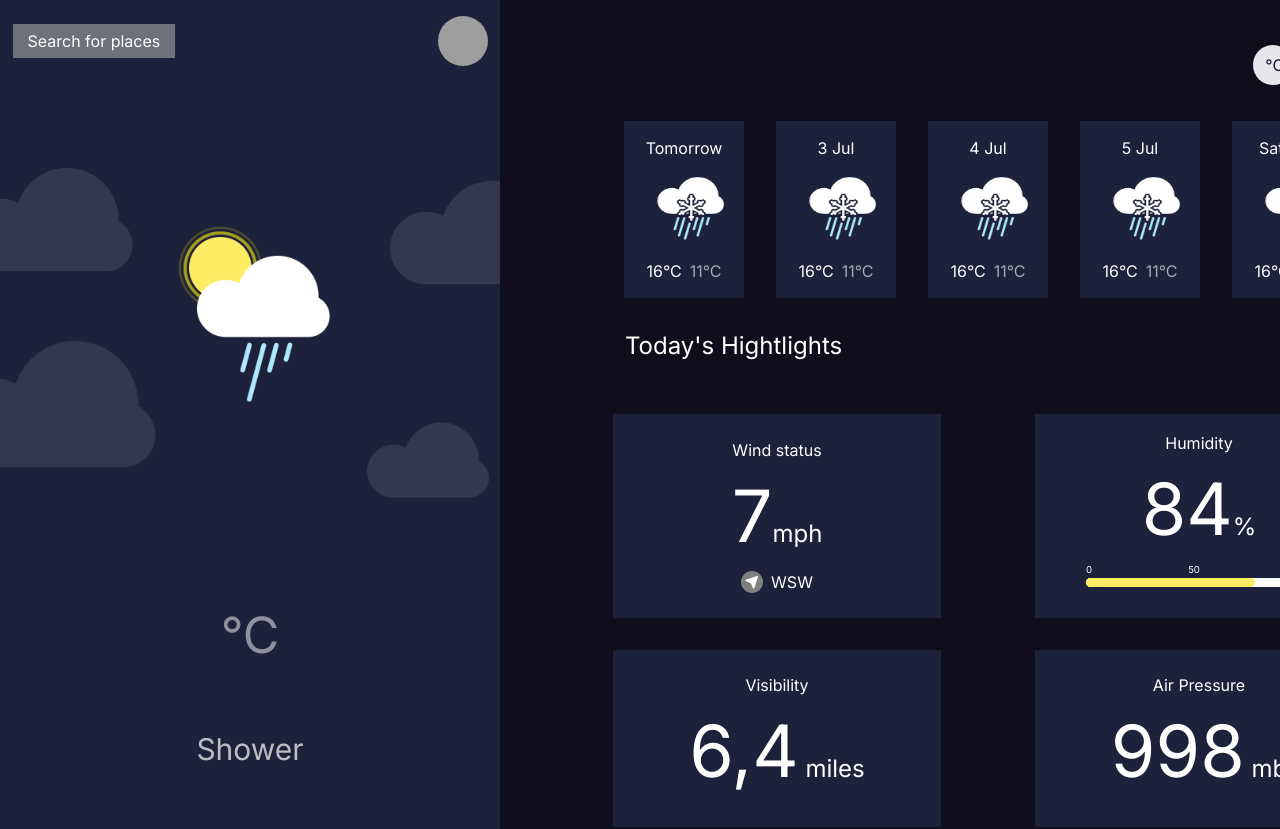
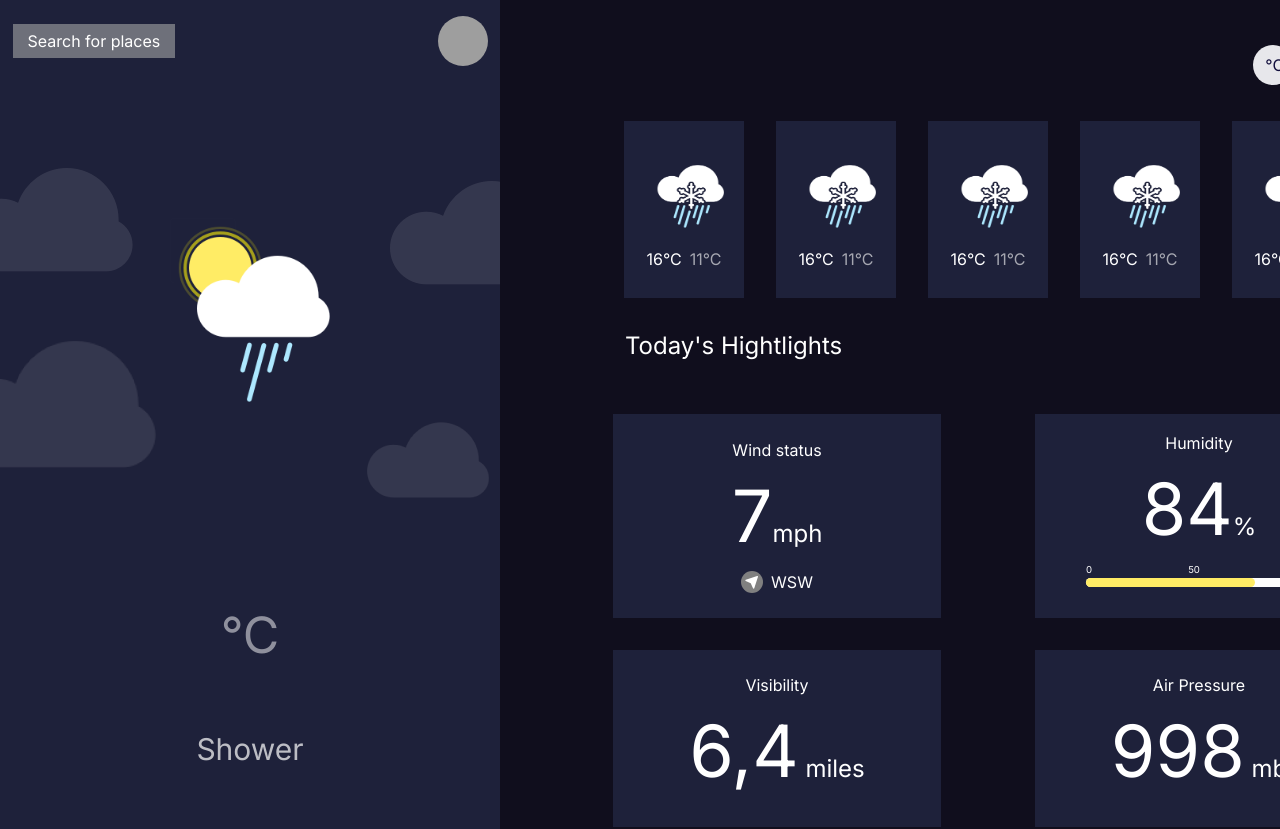
Before and after one commit to Alvarobyui/weather-web-app, a Next.js app: page / in a window 1280 px wide. Shown: the top 829 px of the page. Built offline with nearby package versions, Linux system fonts and the light colour scheme; no server answers; grey boxes are pictures that could not be loaded.

Commit message:
Main temperature for cards implemented :)

```diff
--- a/app/components/Main.jsx
+++ b/app/components/Main.jsx
@@ -15,7 +15,7 @@ export default function Main(props) {
         </div>
         <div className="cards">
           <div className="card">
-            <p>{props.tomorrow[0]}</p>
+            <p>{props?.tomorrow}</p>
             <div className="img">
               <img src="/sources/Sleet.png" alt="image" />
             </div>
@@ -25,7 +25,7 @@ export default function Main(props) {
             </div>
           </div>
           <div className="card">
-            <p>{props.day2?.[0]} {props.day2?.[1]} {props.day2?.[2]}</p>
+            <p>{props?.day2}</p>
             <div className="img">
               <img src="/sources/Sleet.png" alt="image" />
             </div>
@@ -35,7 +35,7 @@ export default function Main(props) {
             </div>
           </div>
           <div className="card">
-            <p>{props.day3?.[0]} {props.day3?.[1]} {props.day3?.[2]}</p>
+            <p>{props?.day3}</p>
             <div className="img">
               <img src="/sources/Sleet.png" alt="image" />
             </div>
@@ -45,7 +45,7 @@ export default function Main(props) {
             </div>
           </div>
           <div className="card">
-          <p>{props.day4?.[0]} {props.day4?.[1]} {props.day4?.[2]}</p>
+          <p>{props?.day4}</p>
             <div className="img">
               <img src="/sources/Sleet.png" alt="image" />
             </div>
@@ -55,7 +55,7 @@ export default function Main(props) {
             </div>
           </div>
           <div className="card">
-          <p>{props.day5?.[0]} {props.day5?.[1]} {props.day5?.[2]}</p>
+          <p>{props?.day5}</p>
             <div className="img">
               <img src="/sources/Sleet.png" alt="image" />
             </div>
--- a/app/page.jsx
+++ b/app/page.jsx
@@ -25,6 +25,10 @@ function Home() {
     "Nov",
     "Dec",
   ];
+  useEffect(() => {
+    getData();
+    getDate();
+  }, []);
 
   function getData() {
     navigator.geolocation.getCurrentPosition((success) => {
@@ -38,6 +42,60 @@ function Home() {
           console.log(data);
           setTemperature(Math.round(data.current.temp));
           setDescription(data.current.weather[0].description);
+
+          /* Obteniendo la fecha de los próximos 5 dias*/
+          let day1 = "Tomorrow";
+          let day2 = data.daily[2].dt;
+          let day3 = data.daily[3].dt;
+          let day4 = data.daily[4].dt;
+          let day5 = data.daily[5].dt;
+
+          /*obteniendo la temperatura de los próximos 5 dias*/
+          let temDay1 = [
+            Math.round(data.daily[0].temp.day),
+            Math.round(data.daily[0].temp.night),
+          ];
+          let temDay2 = [
+            Math.round(data.daily[1].temp.day),
+            Math.round(data.daily[1].temp.night),
+          ];
+          let temDay3 = [
+            Math.round(data.daily[2].temp.day),
+            Math.round(data.daily[2].temp.night),
+          ];
+          let temDay4 = [
+            Math.round(data.daily[3].temp.day),
+            Math.round(data.daily[3].temp.night),
+          ];
+          let temDay5 = [
+            Math.round(data.daily[4].temp.day),
+            Math.round(data.daily[4].temp.night),
+          ];
+
+          function convertTime(unixTimestamp) {
+            const date = new Date(unixTimestamp * 1000);
+            const options = {
+              weekday: "short",
+              month: "short",
+              day: "numeric",
+            };
+            const readableDate = date.toLocaleString("en-US", options);
+            return readableDate;
+          }
+
+          const readableDay2 = convertTime(day2);
+          const readableDay3 = convertTime(day3);
+          const readableDay4 = convertTime(day4);
+          const readableDay5 = convertTime(day5);
+          console.log(day2);
+          setForecastDate([
+            day1,
+            readableDay2,
+            readableDay3,
+            readableDay4,
+            readableDay5,
+          ]);
+          console.log(forecastDate);
         });
     });
   }
@@ -54,31 +112,19 @@ function Home() {
  */
     let dateArray = [days[day], dayNum, months[month]];
     setDate(dateArray);
-
-    let tomorrow = ["Tomorrow"];
-    let day2 = [days[day + 2], dayNum + 2, months[month]];
+    /* let day2 = [days[day + 2], dayNum + 2, months[month]];
     let day3 = [days[day + 3], dayNum + 3, months[month]];
     let day4 = [days[day + 4], dayNum + 4, months[month]];
     let day5 = [days[day + 0], dayNum + 5, months[month]];
-    setForecastDate([tomorrow, day2, day3, day4, day5]);
+    setForecastDate([tomorrow, day2, day3, day4, day5]); */
   }
-
-  useEffect(() => {
-    getData();
-    getDate();
-  }, []);
-
-  /*  function getForecast() {
-   return forecastDay1 = [forecastDate[0], forecastInfo[0]];
-  } */
-  console.log(forecastDate);
 
   return (
     <div className="container">
       <Head temp={temperature} des={description} date={date} />
       <div className="content">
         <Main
-          tomorrow={forecastDate}
+          tomorrow={forecastDate[0]}
           day2={forecastDate[1]}
           day3={forecastDate[2]}
           day4={forecastDate[3]}
```
